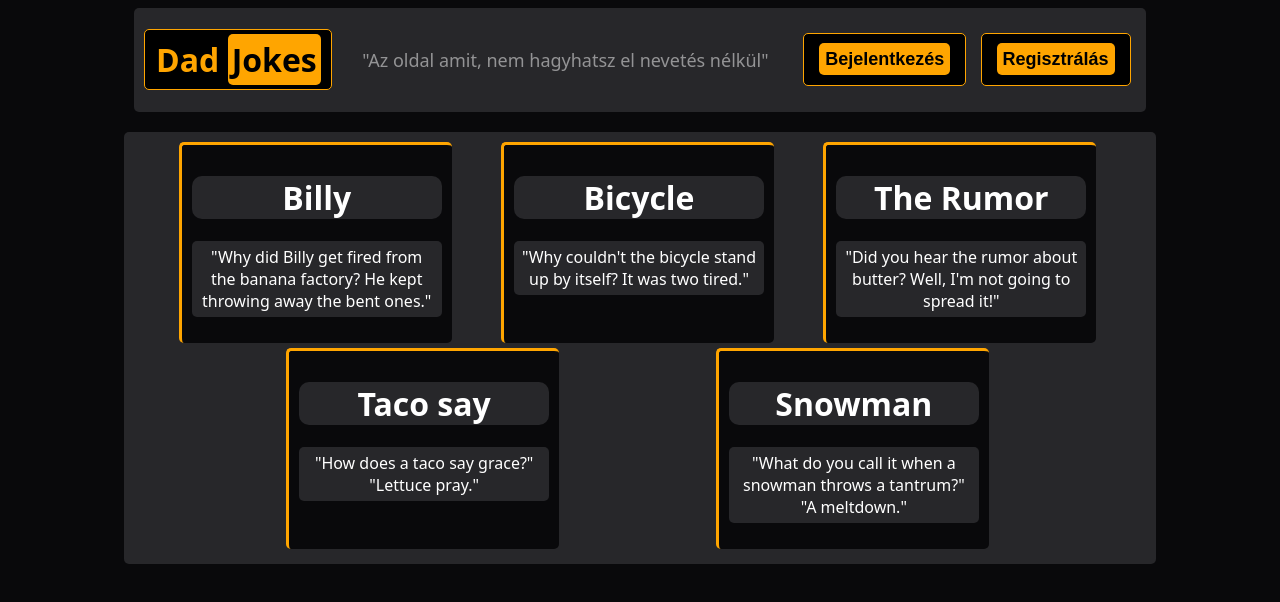
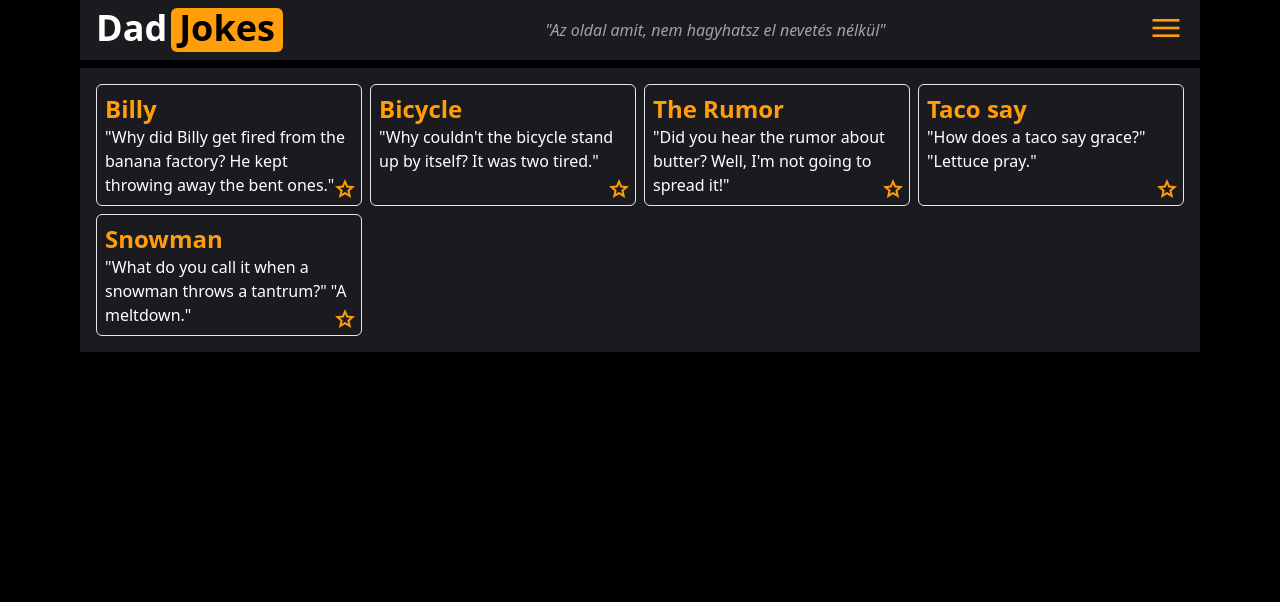
Before and after one commit to warik23/Vicces, a plain HTML site: page index.html in a window 1280 px wide. Drawn offline with nearby package versions, Linux system fonts and the light colour scheme.

Commit message:
Added Pages, Redesign

```diff
--- a/index.html
+++ b/index.html
@@ -4,42 +4,60 @@
     <meta charset="UTF-8">
     <meta name="viewport" content="width=device-width, initial-scale=1.0">
     <title>Dad Jokes</title>
+    <script src="https://cdn.tailwindcss.com"></script>
     <link rel="stylesheet" href="style.css">
+    <link rel="stylesheet" href="//fonts.googleapis.com/css2?family=Material+Symbols+Outlined:opsz,wght,FILL,GRAD@20..48,100..700,0..1,-50..200&amp;v=1713522661552">
 </head>
-<body>
-    <div class="menu">
-        <h1 class="title">Dad <span style="background-color: orange; color: rgb(0, 0, 0); padding: 4px; border-radius: 5px;">Jokes</span></h1>
-        <p style="color: rgba(255, 255, 255, 0.5); font-size: 18px;">"Az oldal amit, nem hagyhatsz el nevetés nélkül"</p>
-        <div class="buttons">
-            <button class="login"><span style="background-color: orange; color: black; padding: 6px; border-radius: 5px;">Bejelentkezés</span></button>
-            <button class="register"><span style="background-color: orange; color: black; padding: 6px; border-radius: 5px;">Regisztrálás</span></button>
-        </div>
-    </div>
-    <div class="main">
-        <div class="card">
-            <h1>Billy</h1>
-            <p>"Why did Billy get fired from the banana factory? He kept throwing away the bent ones."</p>
-        </div>
-        <div class="card">
-            <h1>Bicycle</h1>
-            <p>"Why couldn't the bicycle stand up by itself? It was two tired."</p>
-        </div>
-        <div class="card">
-            <h1>The Rumor</h1>
-            <p>"Did you hear the rumor about butter? Well, I'm not going to spread it!"</p>
-        </div>
-        <div class="card">
-            <h1>Taco say</h1>
-            <p>"How does a taco say grace?" "Lettuce pray."</p>
-        </div>
-        <div class="card">
-            <h1>Snowman</h1>
-            <p>"What do you call it when a snowman throws a tantrum?" "A meltdown."</p>
+<body class="bg-black h-screen flex items-center flex-col gap-2 text-white">
+    <div class="flex flex-col gap-2 w-[70rem]">
+        <div class="flex bg-[#1b1b1f] max-w-[70rem] px-4 py-2 justify-between items-center">
+            <a href="" class="flex h-max gap-1 text-4xl font-bold flex-col sm:flex-row">
+                <p class="text-white">Dad</p>
+                <p class="bg-[#ff9d0a] text-black px-2 pb-1 rounded-md">Jokes</p>
+            </a>
+            <p class="text-gray-400 italic text-center">"Az oldal amit, nem hagyhatsz el nevetés nélkül"</p>
+            <div class="hidden">
+                <input type="button" class="bg-[#ff9d0a] text-black font-bold text-xl rounded-md p-1" value="Bejelentkezés">
+                <input type="button" class="bg-[#ff9d0a] text-black font-bold text-xl rounded-md p-1" value="Regisztrálás">
+            </div>
+            <div class="relative select-none">
+                <span class="material-symbols-outlined text-[#ff9d0a] select-none text-4xl">menu</span>
+                <input type="checkbox" class="peer absolute w-full h-full top-0 right-0 opacity-0 cursor-pointer">
+                <div class="bg-black h-0 py-0 overflow-y-clip rounded-md peer-checked:py-2 peer-checked:h-auto peer-checked:flex flex-col items-center absolute left-0 w-full text-[#ff9d0a] z-10 transition-all">
+                    <a href="#/login"><span class="material-symbols-outlined text-2xl font-bold">login</span></a>
+                    <a href="#/favorites"><span class="material-symbols-outlined text-2xl font-bold filled">star</span></a>
+                    <a href="#/upload"><span class="material-symbols-outlined text-2xl font-bold">upload</span></a>
+                    <a href="#/logout"><span class="material-symbols-outlined text-2xl font-bold">logout</span></a>
+                </div>
+            </div>
         </div>
 
+        <main class="text-white max-w-[70rem]">
 
-
+        </main>
     </div>
 
+    <script type="module" src="router.js"></script>
+
+    <script>
+        document.querySelectorAll(".fav").forEach(element => {
+            element.addEventListener("click", (e) => {
+                e.target.parentElement.querySelector(".loading").classList.remove("w-0")
+                e.target.parentElement.querySelector(".loading").classList.add("w-full")
+                e.target.classList.toggle("filled")
+                setTimeout(() => {
+                    e.target.parentElement.querySelector(".loading").classList.remove("w-full")
+                    e.target.parentElement.querySelector(".loading").classList.add("w-0")
+                    e.target.parentElement.querySelector(".loading").classList.remove("transition-all")
+                    e.target.parentElement.querySelector(".loading").classList.add("opacity-0")
+                    setTimeout(() => {
+                        e.target.parentElement.querySelector(".loading").classList.add("transition-all")
+                        e.target.parentElement.querySelector(".loading").classList.remove("opacity-0")
+                        e.target.parentElement.querySelector(".loading").classList.add("opacity-100")
+                    }, 0)
+                }, 300)
+            })
+        });
+    </script>
 </body>
 </html>
--- /dev/null
+++ b/pages/home.html
@@ -0,0 +1,32 @@
+<div class="bg-[#1b1b1f] max-w-[70rem] grid grid-cols-1 sm:grid-cols-2 md:grid-cols-4 gap-2 p-4">
+    <div class="border rounded-md p-2 relative">
+        <h1 class="text-2xl font-bold text-[#ff9d0a]">Billy</h1>
+        <p>"Why did Billy get fired from the banana factory? He kept throwing away the bent ones."</p>
+        <span class="fav material-symbols-outlined absolute right-1 bottom-1 text-[#ff9d0a] select-none cursor-pointer opacity-100 transition-all peer-hover:opacity-100">star</span>
+        <div class="bg-[#ff9d0a] w-0 absolute bottom-0 left-0 h-1 loading transition-all"></div>
+    </div>
+    <div class="border rounded-md p-2 relative">
+        <h1 class="text-2xl font-bold text-[#ff9d0a]">Bicycle</h1>
+        <p>"Why couldn't the bicycle stand up by itself? It was two tired."</p>
+        <span class="fav material-symbols-outlined absolute right-1 bottom-1 text-[#ff9d0a] select-none cursor-pointer opacity-100 transition-all peer-hover:opacity-100">star</span>
+        <div class="bg-[#ff9d0a] w-0 absolute bottom-0 left-0 h-1 loading transition-all"></div>
+    </div>
+    <div class="border rounded-md p-2 relative">
+        <h1 class="text-2xl font-bold text-[#ff9d0a]">The Rumor</h1>
+        <p>"Did you hear the rumor about butter? Well, I'm not going to spread it!"</p>
+        <span class="fav material-symbols-outlined absolute right-1 bottom-1 text-[#ff9d0a] select-none cursor-pointer opacity-100 transition-all peer-hover:opacity-100">star</span>
+        <div class="bg-[#ff9d0a] w-0 absolute bottom-0 left-0 h-1 loading transition-all"></div>
+    </div>
+    <div class="border rounded-md p-2 relative">
+        <h1 class="text-2xl font-bold text-[#ff9d0a]">Taco say</h1>
+        <p>"How does a taco say grace?" "Lettuce pray."</p>
+        <span class="fav material-symbols-outlined absolute right-1 bottom-1 text-[#ff9d0a] select-none cursor-pointer opacity-100 transition-all peer-hover:opacity-100">star</span>
+        <div class="bg-[#ff9d0a] w-0 absolute bottom-0 left-0 h-1 loading transition-all"></div>
+    </div>
+    <div class="border rounded-md p-2 relative">
+        <h1 class="text-2xl font-bold text-[#ff9d0a]">Snowman</h1>
+        <p>"What do you call it when a snowman throws a tantrum?" "A meltdown."</p>
+        <span class="fav material-symbols-outlined absolute right-1 bottom-1 text-[#ff9d0a] select-none cursor-pointer opacity-100 transition-all peer-hover:opacity-100">star</span>
+        <div class="bg-[#ff9d0a] w-0 absolute bottom-0 left-0 h-1 loading transition-all"></div>
+    </div>
+</div>
--- /dev/null
+++ b/pages/login.js
@@ -0,0 +1,4 @@
+export const login = () => {
+    console.log("login js");
+
+}
--- /dev/null
+++ b/pages/register.js
@@ -0,0 +1,3 @@
+export const register = () => {
+    console.log("register js")
+}
--- /dev/null
+++ b/router.js
@@ -0,0 +1,37 @@
+import { login } from "./pages/login.js"
+import { register } from "./pages/register.js"
+
+
+const routes = {
+    "": "pages/home.html",
+    "404" : "pages/404.html",
+    "login" : "pages/login.html"
+}
+
+navigate()
+
+window.addEventListener("hashchange", () => {
+    console.log(window.location.hash)
+    navigate()
+})
+
+function navigate() {
+    let hash = window.location.hash.substring(2)
+    console.log(hash)
+    let page = routes[hash]
+    console.log(page)
+    if (!page) {
+        loadPage("404.html", document.querySelector("main"))
+        return
+    }
+    loadPage(page, document.querySelector("main"))
+}
+
+async function loadPage(page, obj) {
+    const response = await fetch(page)
+    const html = await response.text()
+    obj.innerHTML = html
+    // if (page == "home.html") home()
+    if (page == "login.html") login()
+    else if (page == "register.html") register()
+}
--- a/style.css
+++ b/style.css
@@ -1,110 +1,4 @@
-body{
-	font-family: system-ui, -apple-system, BlinkMacSystemFont, 'Segoe UI', Roboto, Oxygen, Ubuntu, Cantarell, 'Open Sans', 'Helvetica Neue', sans-serif;
-	background-color: #09090b;
+.filled {
+  font-variation-settings:
+  'FILL' 1
 }
-
-.menu{
-	width: 80%;
-	height: 100%;
-	/* border: 2px solid red; */
-	text-align: left;
-	background-color: #27272a;
-	border-radius: 5px;
-	align-items: center;
-	display: flex;
-	justify-content: space-between;
-	margin: auto;
-
-}
-
-@media only screen and (max-width: 1200px) {
-	.menu{
-			display: flex;
-			flex-wrap: wrap;
-			text-align: center;
-			justify-content: center;
-			margin: auto;
-
-	}
-
-	.buttons{
-			margin: auto;
-			display: block;
-			justify-content: center;
-			align-items: center;
-
-	}
-	.title{
-			margin: auto;
-	}
-}
-
-.title{
-	background-color: rgb(0, 0, 0);
-	text-align: center;
-	color: orange;
-	width: 170px;
-	border-radius: 5px;
-	padding: 8px;
-	border: 1px solid orange;
-	margin-left: 10px;
-}
-
-.login, .register{
-	height: 100%;
-	padding: 15px;
-	font-weight: bold;
-	font-size: 18px;
-	border: 1px solid orange;
-	border-radius: 5px;
-	background-color: black;
-	cursor: pointer;
-	align-items: flex-end;
-	margin: 5px;
-
-
-}
-
-.buttons{
-	/* border: 2px solid red; */
-	float: right;
-	margin-right: 10px;
-}
-
-.main{
-	margin: auto;
-	background-color: #27272a;
-	margin-top: 20px;
-	border-radius: 5px;
-	width: 80%;
-
-	padding: 10px;
-	display: flex;
-	flex-wrap: wrap;
-	justify-content: space-evenly;
-}
-
-.card{
-	width: 250px;
-	padding: 10px;
-	text-align: center;
-	word-wrap: break-word;
-	color: white;
-	background-color: #09090b;
-	border-radius: 5px;
-	border-left: 3px solid orange;
-	border-top: 3px solid orange;
-
-	margin-right: 5px;
-	margin-bottom: 5px;
-}
-
-.card h1{
-	background-color: #27272a;
-	border-radius: 10px;
-}
-.card p{
-	background-color: #27272a;
-	border-radius: 5px;
-	padding: 5px;
-}
```
Also changed, not shown: pages/404.html (added, +3 -0 lines), pages/login.html (added, +3 -0 lines), pages/register.html (added, +3 -0 lines), pages/favorites.html (added), pages/logout.html (added), pages/upload.html (added).
